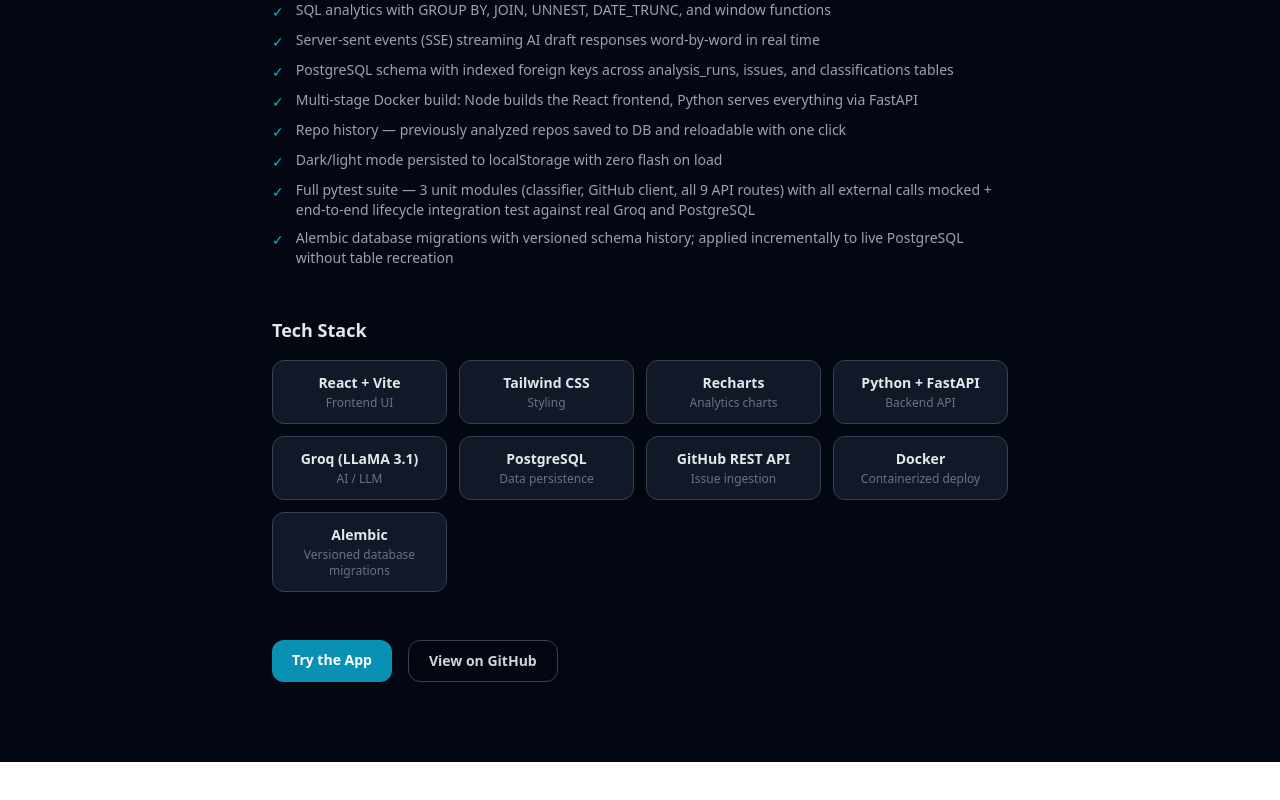
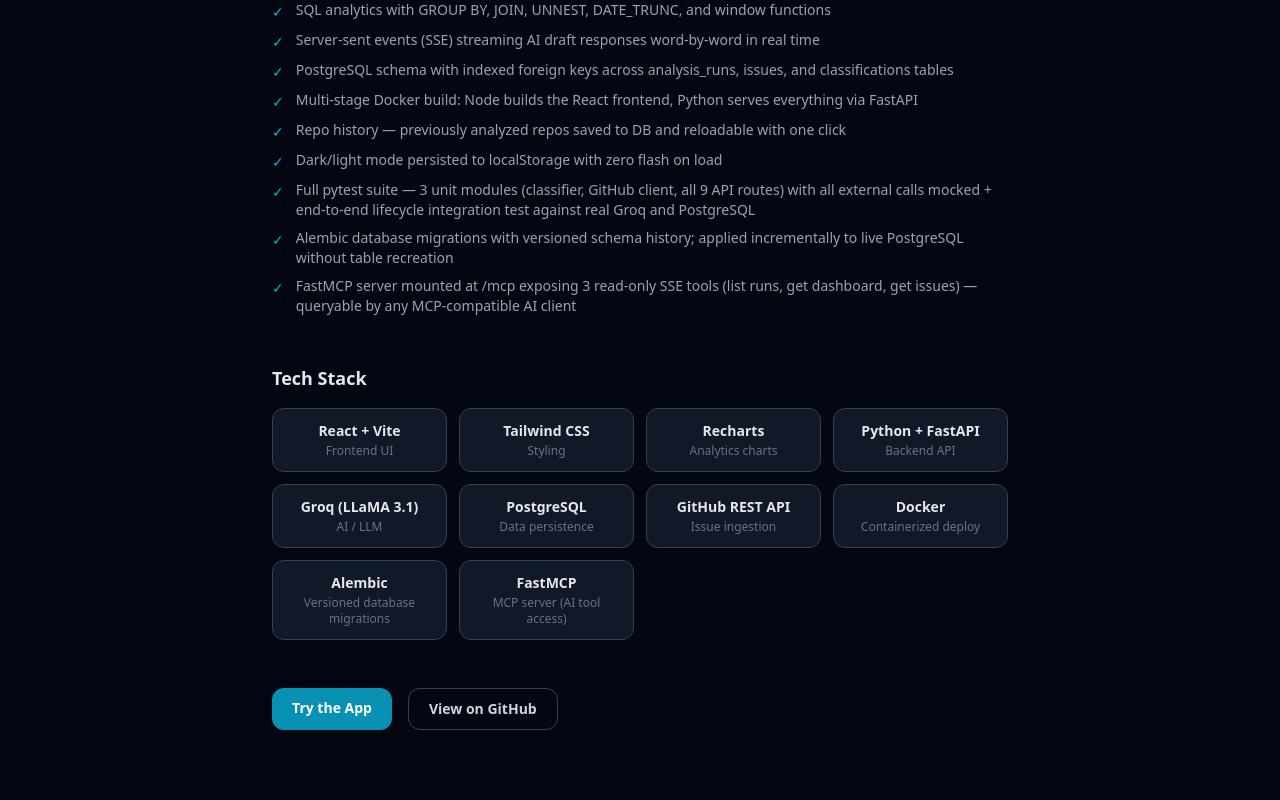
Before and after one commit to eholt723/reposignal, a React (Vite) app in the folder frontend/: page /about in a window 1280 px wide. Shown: the part 2000-2800 px from the top of the page. Before the commit the page ends 2762 px from the top, so only its background shows below. Built offline with nearby package versions, Linux system fonts and the light colour scheme; no server answers.

Commit message:
update About page and README to document FastMCP server

```diff
--- a/frontend/src/components/About.jsx
+++ b/frontend/src/components/About.jsx
@@ -71,6 +71,7 @@
   'Dark/light mode persisted to localStorage with zero flash on load',
   'Full pytest suite — 3 unit modules (classifier, GitHub client, all 9 API routes) with all external calls mocked + end-to-end lifecycle integration test against real Groq and PostgreSQL',
   'Alembic database migrations with versioned schema history; applied incrementally to live PostgreSQL without table recreation',
+  'FastMCP server mounted at /mcp exposing 3 read-only SSE tools (list runs, get dashboard, get issues) — queryable by any MCP-compatible AI client',
 ]
 
 const STACK = [
@@ -83,6 +84,7 @@
   { name: 'GitHub REST API', role: 'Issue ingestion' },
   { name: 'Docker', role: 'Containerized deploy' },
   { name: 'Alembic', role: 'Versioned database migrations' },
+  { name: 'FastMCP', role: 'MCP server (AI tool access)' },
 ]
 
 export default function About() {
```
Also changed, not shown: 1 other file (tests, documents, lock files or other folders).
